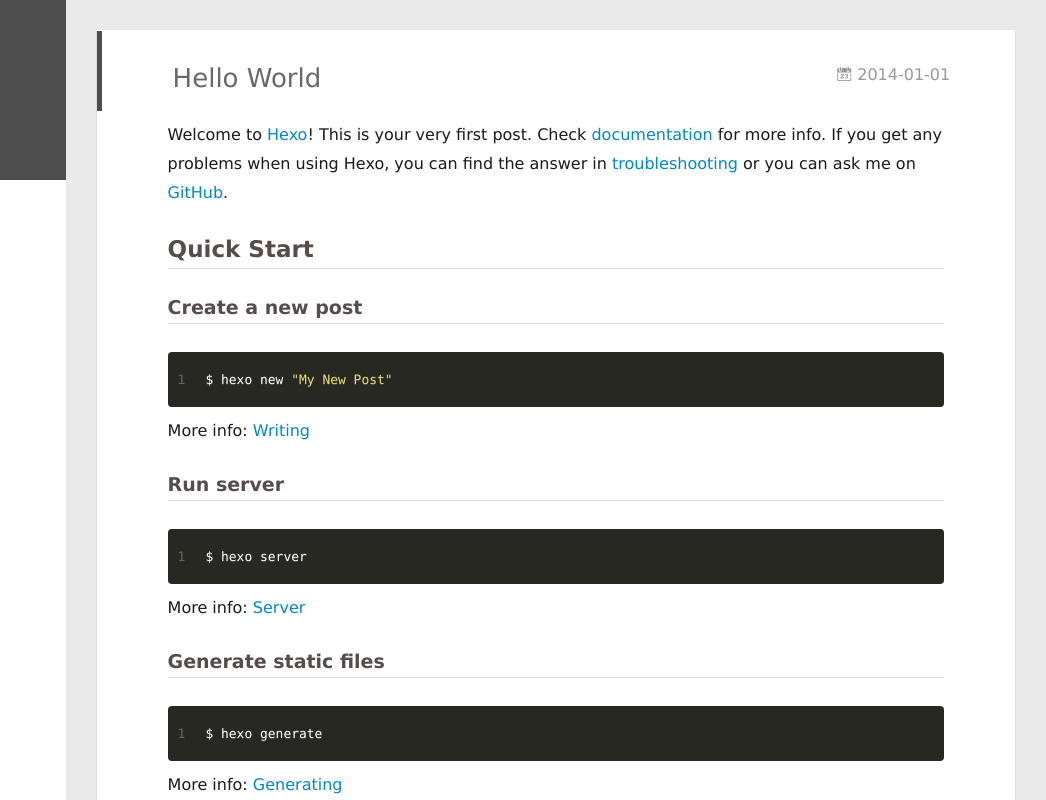
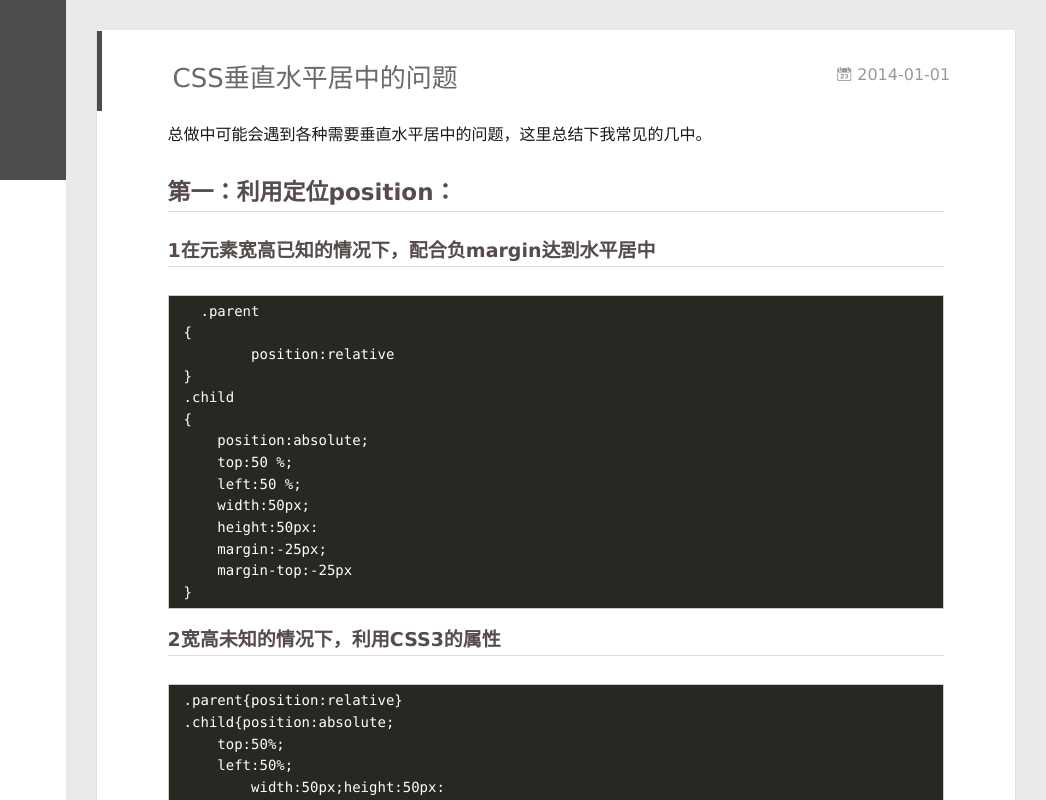
Before and after one commit to Zzdayu/Zzdayu.github.io, a plain HTML site: page 2014/01/01/hello-world/index.html in a window 1280 px wide. Shown: the full height of the page, 234-1280 px from the left. Drawn offline with Linux system fonts and the light colour scheme.

Commit message:
Site updated: 2017-05-08 19:51:05

```diff
--- a/2014/01/01/hello-world/index.html
+++ b/2014/01/01/hello-world/index.html
@@ -6,18 +6,18 @@
   <meta name="renderer" content="webkit">
   <meta http-equiv="X-UA-Compatible" content="IE=edge" >
   <link rel="dns-prefetch" href="http://yoursite.com">
-  <title>Hello World | Hexo</title>
+  <title>CSS垂直水平居中的问题 | Hexo</title>
   <meta name="viewport" content="width=device-width, initial-scale=1, maximum-scale=1">
-  <meta name="description" content="Welcome to Hexo! This is your very first post. Check documentation for more info. If you get any problems when using Hexo, you can find the answer in troubleshooting or you can ask me on GitHub. Quick">
+  <meta name="description" content="总做中可能会遇到各种需要垂直水平居中的问题，这里总结下我常见的几中。 第一：利用定位position：1在元素宽高已知的情况下，配合负margin达到水平居中  .parent {         position:relative } .child {     position:absolute;     top:50 %;     left:50 %;     width:50px;">
 <meta property="og:type" content="article">
-<meta property="og:title" content="Hello World">
+<meta property="og:title" content="CSS垂直水平居中的问题">
 <meta property="og:url" content="http://yoursite.com/2014/01/01/hello-world/index.html">
 <meta property="og:site_name" content="Hexo">
-<meta property="og:description" content="Welcome to Hexo! This is your very first post. Check documentation for more info. If you get any problems when using Hexo, you can find the answer in troubleshooting or you can ask me on GitHub. Quick">
-<meta property="og:updated_time" content="2017-05-08T11:08:19.964Z">
+<meta property="og:description" content="总做中可能会遇到各种需要垂直水平居中的问题，这里总结下我常见的几中。 第一：利用定位position：1在元素宽高已知的情况下，配合负margin达到水平居中  .parent {         position:relative } .child {     position:absolute;     top:50 %;     left:50 %;     width:50px;">
+<meta property="og:updated_time" content="2017-05-08T11:46:34.892Z">
 <meta name="twitter:card" content="summary">
-<meta name="twitter:title" content="Hello World">
-<meta name="twitter:description" content="Welcome to Hexo! This is your very first post. Check documentation for more info. If you get any problems when using Hexo, you can find the answer in troubleshooting or you can ask me on GitHub. Quick">
+<meta name="twitter:title" content="CSS垂直水平居中的问题">
+<meta name="twitter:description" content="总做中可能会遇到各种需要垂直水平居中的问题，这里总结下我常见的几中。 第一：利用定位position：1在元素宽高已知的情况下，配合负margin达到水平居中  .parent {         position:relative } .child {     position:absolute;     top:50 %;     left:50 %;     width:50px;">
 
     <link rel="alternative" href="/atom.xml" title="Hexo" type="application/atom+xml">
 
@@ -160,7 +160,7 @@
 
 
     <h1 class="article-title" itemprop="name">
-      Hello World
+      CSS垂直水平居中的问题
     </h1>
 
 
@@ -173,16 +173,36 @@
 
     <div class="article-entry" itemprop="articleBody">
 
-        <p>Welcome to <a href="https://hexo.io/" target="_blank" rel="external">Hexo</a>! This is your very first post. Check <a href="https://hexo.io/docs/" target="_blank" rel="external">documentation</a> for more info. If you get any problems when using Hexo, you can find the answer in <a href="https://hexo.io/docs/troubleshooting.html" target="_blank" rel="external">troubleshooting</a> or you can ask me on <a href="https://github.com/hexojs/hexo/issues" target="_blank" rel="external">GitHub</a>.</p>
-<h2 id="Quick-Start"><a href="#Quick-Start" class="headerlink" title="Quick Start"></a>Quick Start</h2><h3 id="Create-a-new-post"><a href="#Create-a-new-post" class="headerlink" title="Create a new post"></a>Create a new post</h3><figure class="highlight bash"><table><tr><td class="gutter"><pre><div class="line">1</div></pre></td><td class="code"><pre><div class="line">$ hexo new <span class="string">"My New Post"</span></div></pre></td></tr></table></figure>
-<p>More info: <a href="https://hexo.io/docs/writing.html" target="_blank" rel="external">Writing</a></p>
-<h3 id="Run-server"><a href="#Run-server" class="headerlink" title="Run server"></a>Run server</h3><figure class="highlight bash"><table><tr><td class="gutter"><pre><div class="line">1</div></pre></td><td class="code"><pre><div class="line">$ hexo server</div></pre></td></tr></table></figure>
-<p>More info: <a href="https://hexo.io/docs/server.html" target="_blank" rel="external">Server</a></p>
-<h3 id="Generate-static-files"><a href="#Generate-static-files" class="headerlink" title="Generate static files"></a>Generate static files</h3><figure class="highlight bash"><table><tr><td class="gutter"><pre><div class="line">1</div></pre></td><td class="code"><pre><div class="line">$ hexo generate</div></pre></td></tr></table></figure>
-<p>More info: <a href="https://hexo.io/docs/generating.html" target="_blank" rel="external">Generating</a></p>
-<h3 id="Deploy-to-remote-sites"><a href="#Deploy-to-remote-sites" class="headerlink" title="Deploy to remote sites"></a>Deploy to remote sites</h3><figure class="highlight bash"><table><tr><td class="gutter"><pre><div class="line">1</div></pre></td><td class="code"><pre><div class="line">$ hexo deploy</div></pre></td></tr></table></figure>
-<p>More info: <a href="https://hexo.io/docs/deployment.html" target="_blank" rel="external">Deployment</a></p>
-
+        <p>总做中可能会遇到各种需要垂直水平居中的问题，这里总结下我常见的几中。</p>
+<h2 id="第一：利用定位position："><a href="#第一：利用定位position：" class="headerlink" title="第一：利用定位position："></a>第一：利用定位position：</h2><h3 id="1在元素宽高已知的情况下，配合负margin达到水平居中"><a href="#1在元素宽高已知的情况下，配合负margin达到水平居中" class="headerlink" title="1在元素宽高已知的情况下，配合负margin达到水平居中"></a>1在元素宽高已知的情况下，配合负margin达到水平居中</h3><pre><code>  .parent
+{
+        position:relative
+}
+.child
+{
+    position:absolute;
+    top:50 %;
+    left:50 %;
+    width:50px;
+    height:50px:
+    margin:-25px;
+    margin-top:-25px
+}
+</code></pre><h3 id="2宽高未知的情况下，利用CSS3的属性"><a href="#2宽高未知的情况下，利用CSS3的属性" class="headerlink" title="2宽高未知的情况下，利用CSS3的属性"></a>2宽高未知的情况下，利用CSS3的属性</h3><pre><code>.parent{position:relative}
+.child{position:absolute;
+    top:50%;
+    left:50%;
+        width:50px;height:50px:
+    transform：translate(-50%,-50%)
+}
+</code></pre><h3 id="3利用绝对定位元素的盒模型特性，在偏移属性为确定值的基础上，设置margin-auto"><a href="#3利用绝对定位元素的盒模型特性，在偏移属性为确定值的基础上，设置margin-auto" class="headerlink" title="3利用绝对定位元素的盒模型特性，在偏移属性为确定值的基础上，设置margin:auto"></a>3利用绝对定位元素的盒模型特性，在偏移属性为确定值的基础上，设置margin:auto</h3><pre><code>.parent{position:relative}
+.child{position:absolute;
+    top:0; bottom:0;
+    left:0;right:0;
+    margin:auto
+    width:50px;height:50px:
+}
+</code></pre>
 
 
 
--- a/content.json
+++ b/content.json
@@ -1 +1 @@
-[{"title":"Hello World","date":"2014-11-01T12:10:33.000Z","path":"2014/11/01/hello-world - 副本/","tags":[]},{"title":"Hello World","date":"2014-01-01T12:10:33.000Z","path":"2014/01/01/hello-world/","tags":[]}]
+[{"title":"Hello World","date":"2014-11-01T12:10:33.000Z","path":"2014/11/01/hello-world - 副本/","tags":[]},{"title":"CSS垂直水平居中的问题","date":"2014-01-01T12:10:33.000Z","path":"2014/01/01/hello-world/","tags":[]}]
```
Also changed, not shown: 2014/11/01/hello-world - 副本/index.html (+1 -1 lines), archives/2014/01/index.html (+1 -1 lines), archives/2014/index.html (+1 -1 lines), archives/index.html (+1 -1 lines), index.html (+31 -11 lines).
